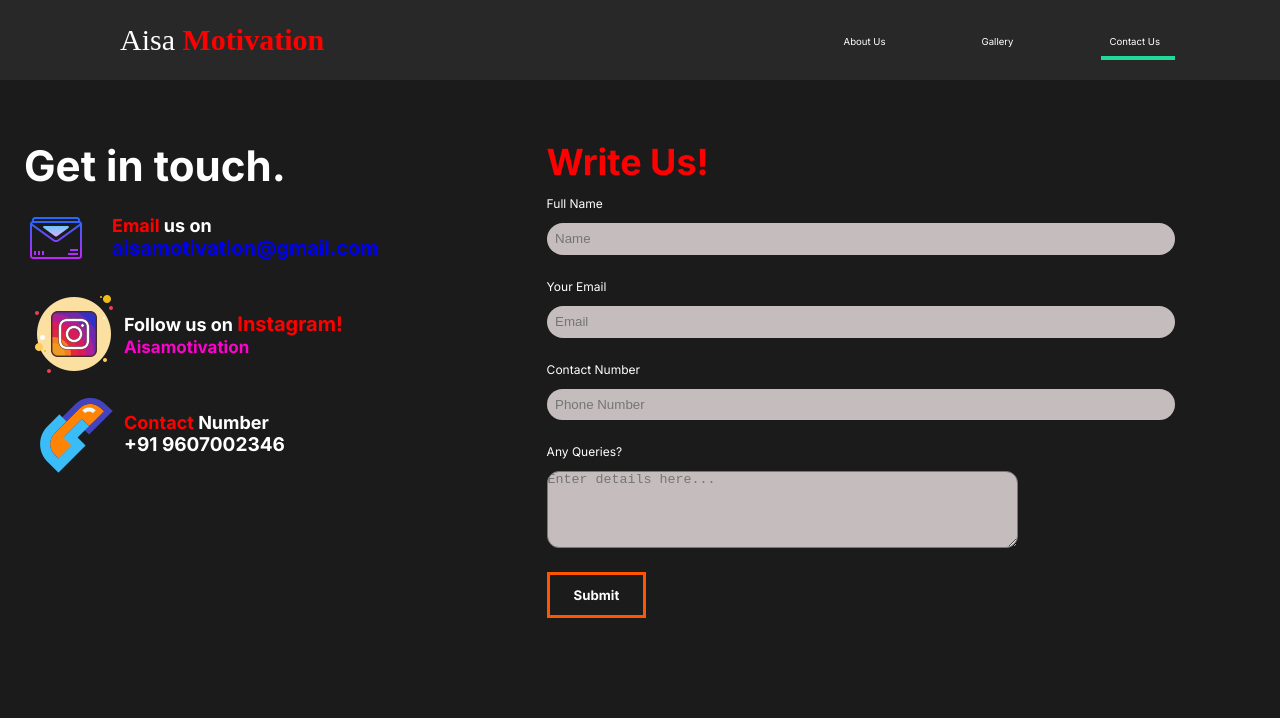
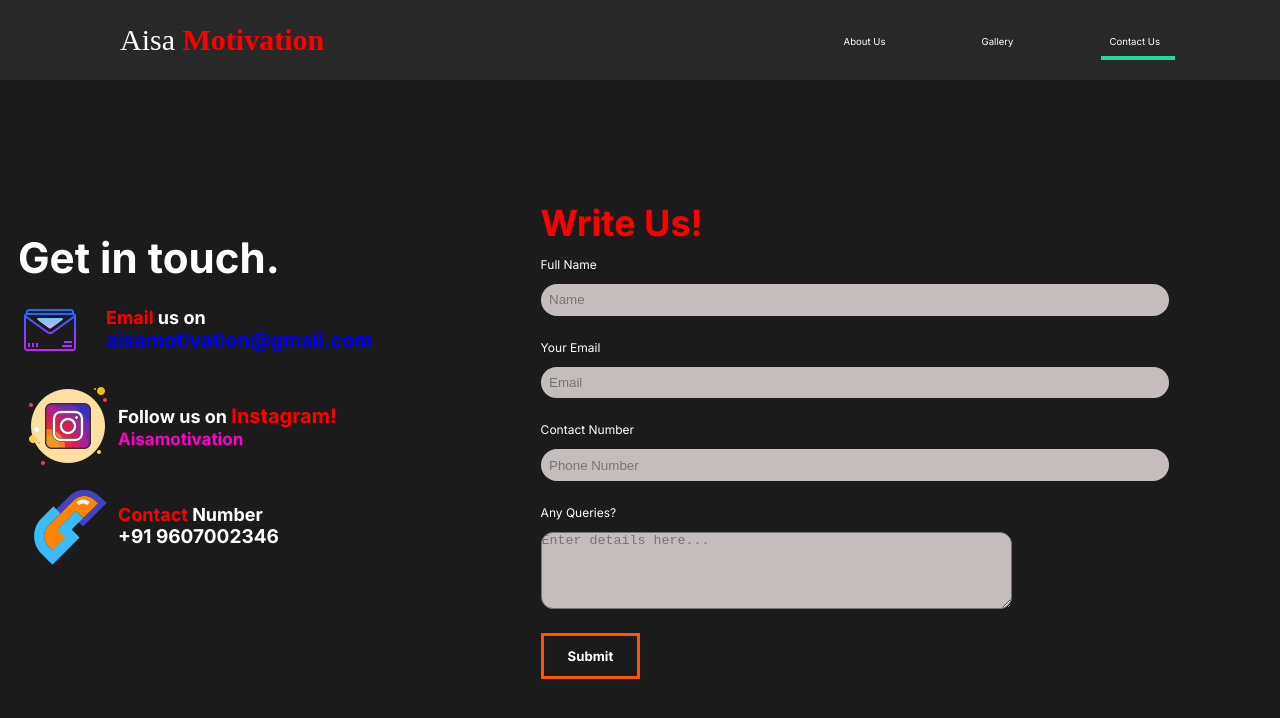
Before and after one commit to ShadYBhai/AisaMotivation, a React (Create React App) app: page /contact in a window 1280 px wide. Shown: the top 718 px of the page. Built offline with nearby package versions, Linux system fonts and the light colour scheme; a web font is replaced by a local one.

Commit message:
Nav Position Scroll And X-Hidden

```diff
--- a/src/components/GlobalStyle.js
+++ b/src/components/GlobalStyle.js
@@ -19,6 +19,7 @@ const GlobalStyle = createGlobalStyle `
     body{
         background: #1b1b1b;
         font-family: 'Inter',sans-serif;
+        overflow-x: hidden;
     }
 
     button{
--- a/src/components/Nav.js
+++ b/src/components/Nav.js
@@ -50,6 +50,7 @@ export const Nav = () => {
     )
 }
 const StyledNav = styled.nav`
+
     min-height: 10vh;
     display : flex;
     margin: auto;
@@ -57,6 +58,10 @@ const StyledNav = styled.nav`
     align-items: center;
     padding:1rem 10rem;
     background:#282828;
+    position: sticky;
+    top: 0;
+    z-index: 10;
+
     a{
         color : white;
         text-decoration:none;
--- /dev/null
+++ b/src/components/ScrollTop.js
@@ -0,0 +1,18 @@
+import { useEffect } from "react";
+import { useLocation } from "react-router-dom";
+
+const ScrollTop = () => {
+    const {pathname} = useLocation()
+
+    useEffect(()=>{
+        window.scroll({
+            top:0,
+            left:0
+        })
+    },[pathname])
+
+    console.log(pathname)
+    return null
+}
+
+export default ScrollTop
--- a/src/pages/ContactUs.js
+++ b/src/pages/ContactUs.js
@@ -200,13 +200,17 @@ const Hide = styled.div`
   overflow:hidden;
 `
 const ContactStyle =  styled.div`
+
     display : flex;
     flex-wrap:wrap;
-    padding: 5rem 2rem;
+    align-items: center;
+    padding: 5rem 0rem;
+    margin-left: 1.5rem;
     color: #353535;
     min-height:90vh;
     @media(max-width:1250px){
       align-items: center;
+      overflow-x: hidden;
       font-size: 1rem;
     }
 `
--- a/src/pages/Ourwork.js
+++ b/src/pages/Ourwork.js
@@ -6,6 +6,7 @@ import jumping from '../img/2.jpeg'
 import img6 from '../img/img6.jpeg'
 import {motion} from 'framer-motion'
 import {sliderContainer, slider,pageAnimation,fade,photoAnim, lineAnim} from '../Animation'
+import ScrollTop from '../components/ScrollTop'
 
 const Ourwork = () => {
   return (
@@ -45,6 +46,7 @@ const Ourwork = () => {
         <motion.img className='box' src={boxing} alt="athlete"/>
       </Movie>
 
+      <ScrollTop/>
 
     </Work>
 
```
